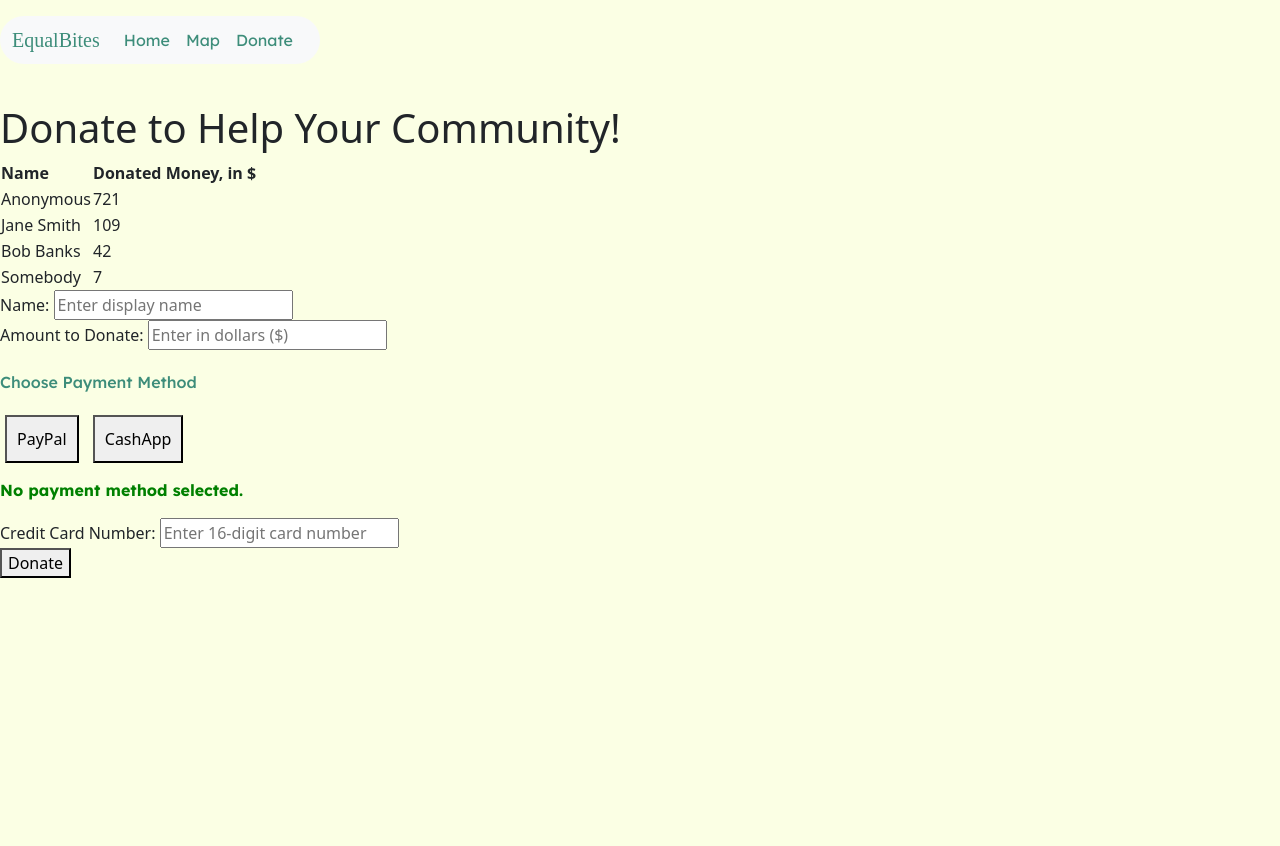
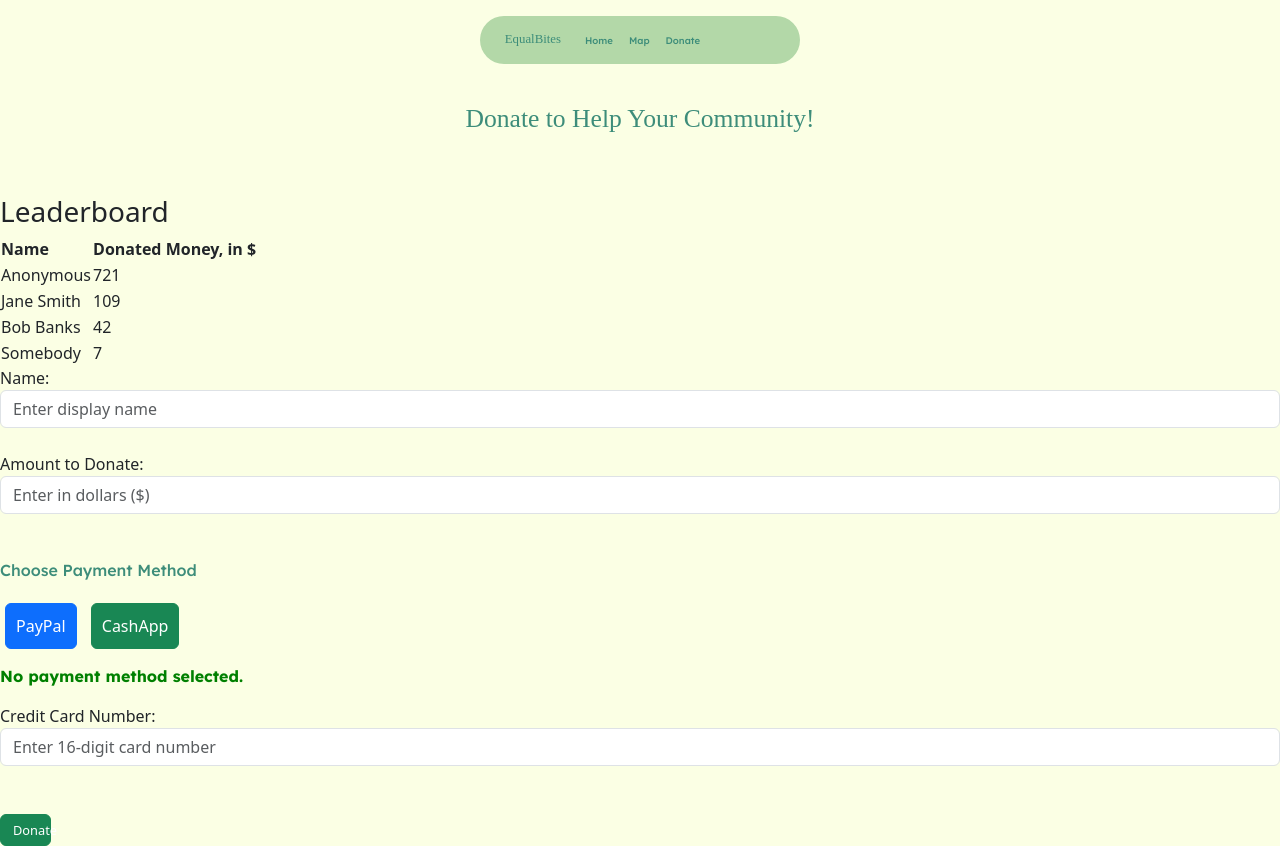
Before and after one commit to vediy/EqualBites, a plain HTML site: page donatePage.html in a window 1280 px wide. Before the commit the page ends 800 px from the top, so only its background shows below. Drawn offline with nearby package versions, Linux system fonts and the light colour scheme; a web font is replaced by a local one.

Commit message:
Update donatePage.html

```diff
--- a/donatePage.html
+++ b/donatePage.html
@@ -1,9 +1,9 @@
 <!DOCTYPE html>
 <html lang="en">
 <head>
+    <link href="https://cdn.jsdelivr.net/npm/bootstrap@5.3.3/dist/css/bootstrap.min.css" rel="stylesheet" integrity="sha384-QWTKZyjpPEjISv5WaRU9OFeRpok6YctnYmDr5pNlyT2bRjXh0JMhjY6hW+ALEwIH" crossorigin="anonymous">
     <link rel="stylesheet" href="style.css">
-    <link href="https://cdn.jsdelivr.net/npm/bootstrap@5.3.3/dist/css/bootstrap.min.css" rel="stylesheet" integrity="sha384-QWTKZyjpPEjISv5WaRU9OFeRpok6YctnYmDr5pNlyT2bRjXh0JMhjY6hW+ALEwIH" crossorigin="anonymous">
-</head>
+  </head>
 <body>
     <nav  id="hnavbar" class="navbar navbar-expand-lg bg-body-tertiary">
         <div class="container-fluid">
@@ -26,8 +26,10 @@
           </div>
         </div>
       </nav>
-    <h1>Donate to Help Your Community!</h1>
-    <table>
+    <div id="donate-container">
+    <h1 class="title">Donate to Help Your Community!</h1>
+    <h3>Leaderboard</h3>
+    <table id="donate-leaderboard">
         <thead>
         <tr>
             <th>Name</th>
@@ -40,29 +42,31 @@
 
         <form id="update-form">
             <label for="name">Name:</label>
-            <input type="text" id="name" required placeholder="Enter display name">
+            <input type="text" class="form-control" placeholder="Enter display name">
             <br>
             <label for="number">Amount to Donate:</label>
-            <input type="number" id="number" required placeholder="Enter in dollars ($)">
+            <input type="number" class="form-control" required placeholder="Enter in dollars ($)">
             <br>
 
             <div class="payment-container">
                 <p>Choose Payment Method</p>
                 <div class="payment-options" id="payment-options">
-                <button onclick="setPaymentMethod('PayPal')">PayPal</button>
-                <button onclick="setPaymentMethod('CashApp')">CashApp</button>
+                  <button onclick="setPaymentMethod('PayPal')" type="button" class="btn btn-primary" id="paypal-btn">PayPal</button>
+                  <button onclick="setPaymentMethod('CashApp')" type="button" class="btn btn-success" id="cashapp-btn">CashApp</button>
                 </div>
                 <p id="selected-payment">No payment method selected.</p>
             </div>
 
             <label for="card-number">Credit Card Number:</label>
-            <input type="text" id="card-number" maxlength="16" required placeholder="Enter 16-digit card number">
+            <input type="text" class="form-control" maxlength="16" required placeholder="Enter 16-digit card number">
             <br>
 
-            <button type="submit">Donate</button>
+            <button type="submit" class="btn btn-success" style="margin-top: 3vh; height: 4vh; width: 7vh; font-size: 1.6vh; width: 4vw; height: 4vh;">Donate</button>
         </form>
+      </div>
 
     <script src="leaderBoard.js"></script>
+    <script src="script.js"></script>
     <script src="https://cdn.jsdelivr.net/npm/bootstrap@5.3.3/dist/js/bootstrap.bundle.min.js" integrity="sha384-YvpcrYf0tY3lHB60NNkmXc5s9fDVZLESaAA55NDzOxhy9GkcIdslK1eN7N6jIeHz" crossorigin="anonymous"></script>
 
     </body>
```
